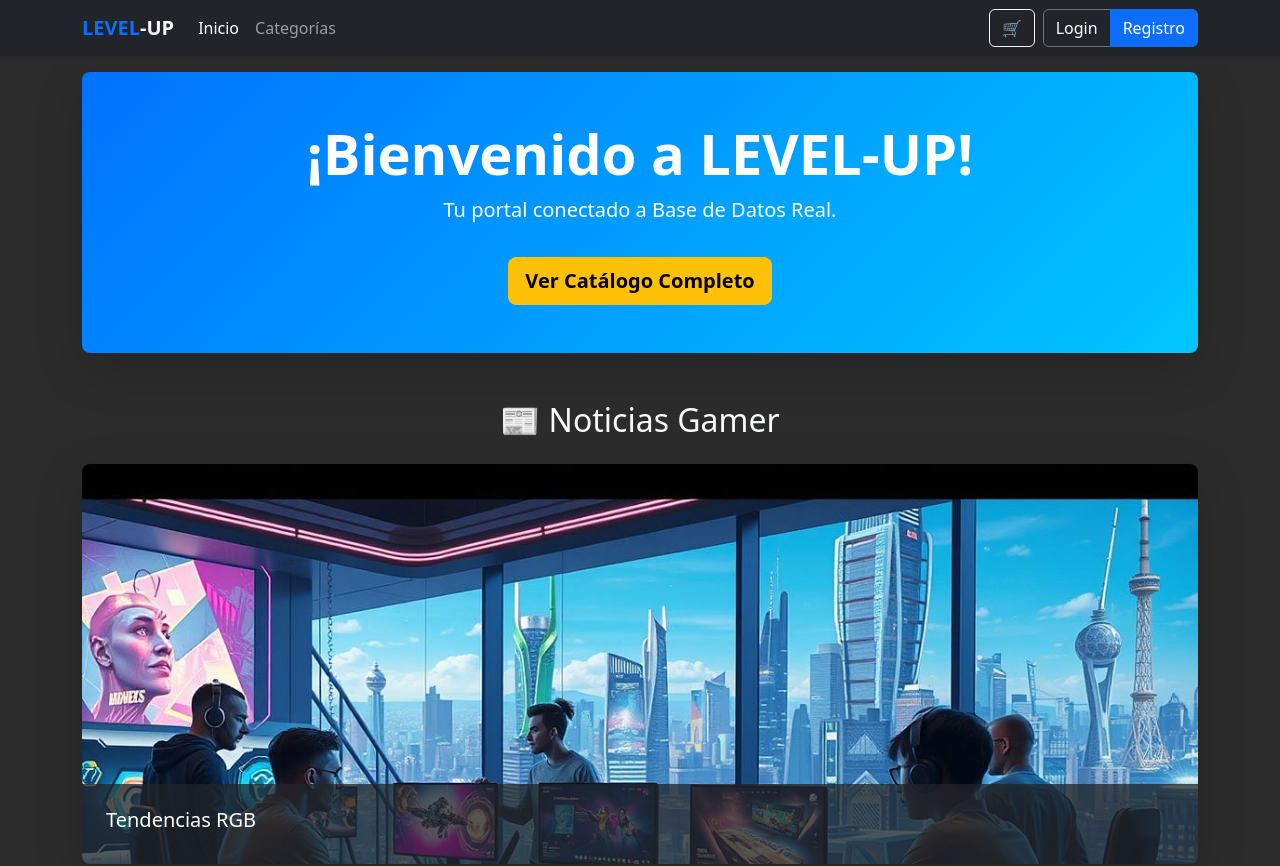
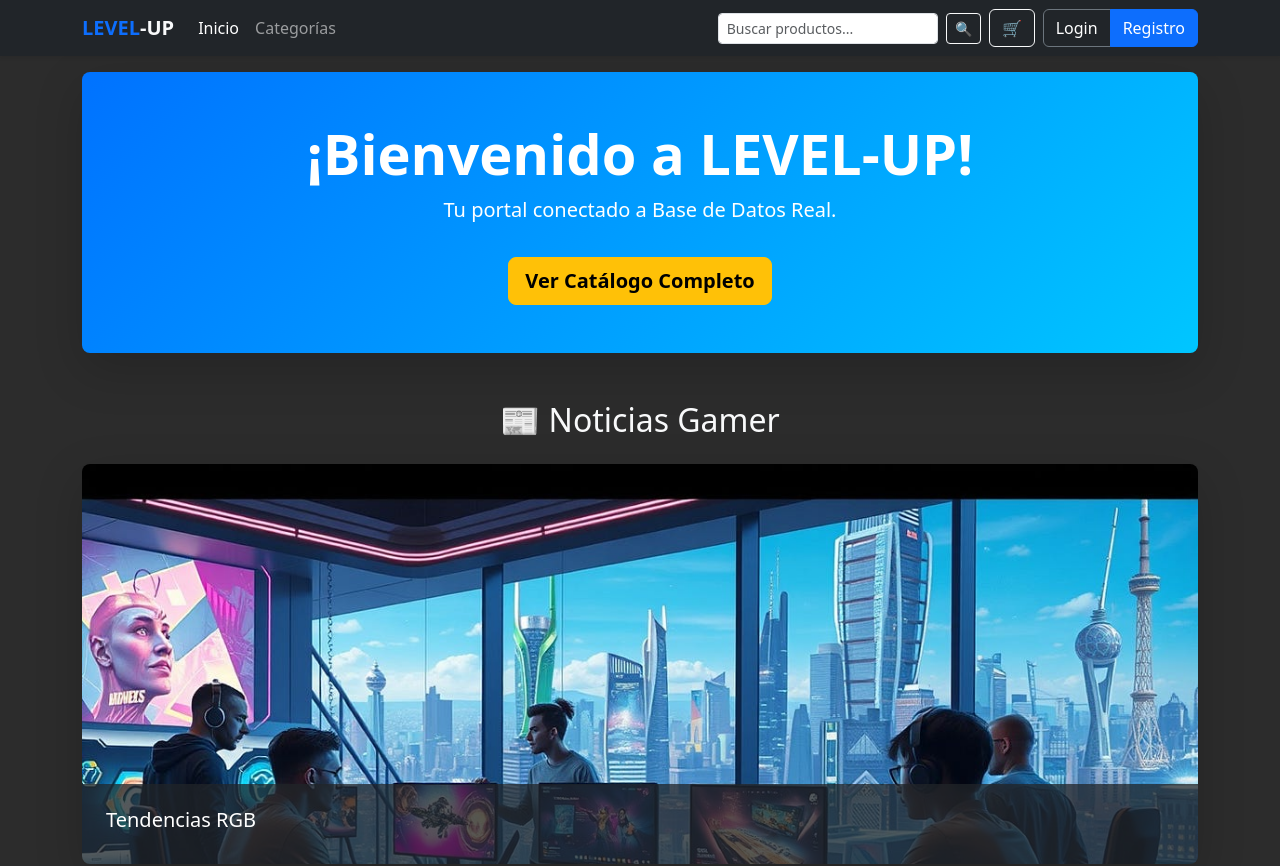
Before and after one commit to Joako729/Level-Up-Gamer-React, a React (Create React App) app: page /admin in a window 1280 px wide. Shown: the top 866 px of the page. Built offline with nearby package versions, Linux system fonts and the light colour scheme; no server answers.

Commit message:
Buscar Agregado

```diff
--- a/src/components/Navbar.tsx
+++ b/src/components/Navbar.tsx
@@ -6,10 +6,13 @@ import { getCart } from '../data/data';
 export default function Navbar(): JSX.Element {
   const navigate = useNavigate();
 
+  // Estado para el buscador
+  const [searchTerm, setSearchTerm] = useState<string>('');
+
   const [cartCount, setCartCount] = useState<number>(0);
   const [isLogged, setIsLogged] = useState<boolean>(false);
   const [userName, setUserName] = useState<string>('');
-  const [isAdmin, setIsAdmin] = useState<boolean>(false); // Nuevo estado Admin
+  const [isAdmin, setIsAdmin] = useState<boolean>(false);
 
   useEffect(() => {
     const refreshStatus = () => {
@@ -27,7 +30,7 @@ export default function Navbar(): JSX.Element {
 
     refreshStatus();
     window.addEventListener('cart:change', refreshStatus);
-    window.addEventListener('storage', refreshStatus); // Escucha cambios de Login/Logout
+    window.addEventListener('storage', refreshStatus);
 
     return () => {
       window.removeEventListener('cart:change', refreshStatus);
@@ -39,6 +42,16 @@ export default function Navbar(): JSX.Element {
     localStorage.clear();
     window.dispatchEvent(new Event('storage'));
     navigate('/login');
+  };
+
+  // Función para manejar el envío del formulario de búsqueda
+  const handleSearch = (e: React.FormEvent) => {
+    e.preventDefault(); // Evita que la página se recargue
+    if (searchTerm.trim()) {
+      // Redirige a Categorías con el parámetro de consulta 'q'
+      navigate(`/categorias?q=${encodeURIComponent(searchTerm)}`);
+      setSearchTerm(''); // Opcional: limpiar el input después de buscar
+    }
   };
 
   return (
@@ -53,6 +66,7 @@ export default function Navbar(): JSX.Element {
         </button>
 
         <div className="collapse navbar-collapse" id="navbarContent">
+          {/* Menú Izquierdo */}
           <ul className="navbar-nav me-auto mb-2 mb-lg-0">
             <li className="nav-item"><NavLink className="nav-link" to="/">Inicio</NavLink></li>
             <li className="nav-item"><NavLink className="nav-link" to="/categorias">Categorías</NavLink></li>
@@ -61,7 +75,25 @@ export default function Navbar(): JSX.Element {
             )}
           </ul>
 
+          {/* Sección Derecha: Buscador + Carrito + Login/User */}
           <div className="d-flex align-items-center gap-2">
+
+            {/* --- NUEVO: Formulario de Búsqueda --- */}
+            <form className="d-flex" role="search" onSubmit={handleSearch}>
+              <input
+                className="form-control form-control-sm me-2"
+                type="search"
+                placeholder="Buscar productos..."
+                aria-label="Buscar"
+                value={searchTerm}
+                onChange={(e) => setSearchTerm(e.target.value)}
+              />
+              <button className="btn btn-sm btn-outline-light" type="submit">
+                🔍
+              </button>
+            </form>
+            {/* -------------------------------------- */}
+
             <NavLink to="/carrito" className="btn btn-outline-light position-relative">
               🛒 {cartCount > 0 && <span className="badge bg-danger ms-1">{cartCount}</span>}
             </NavLink>
```
